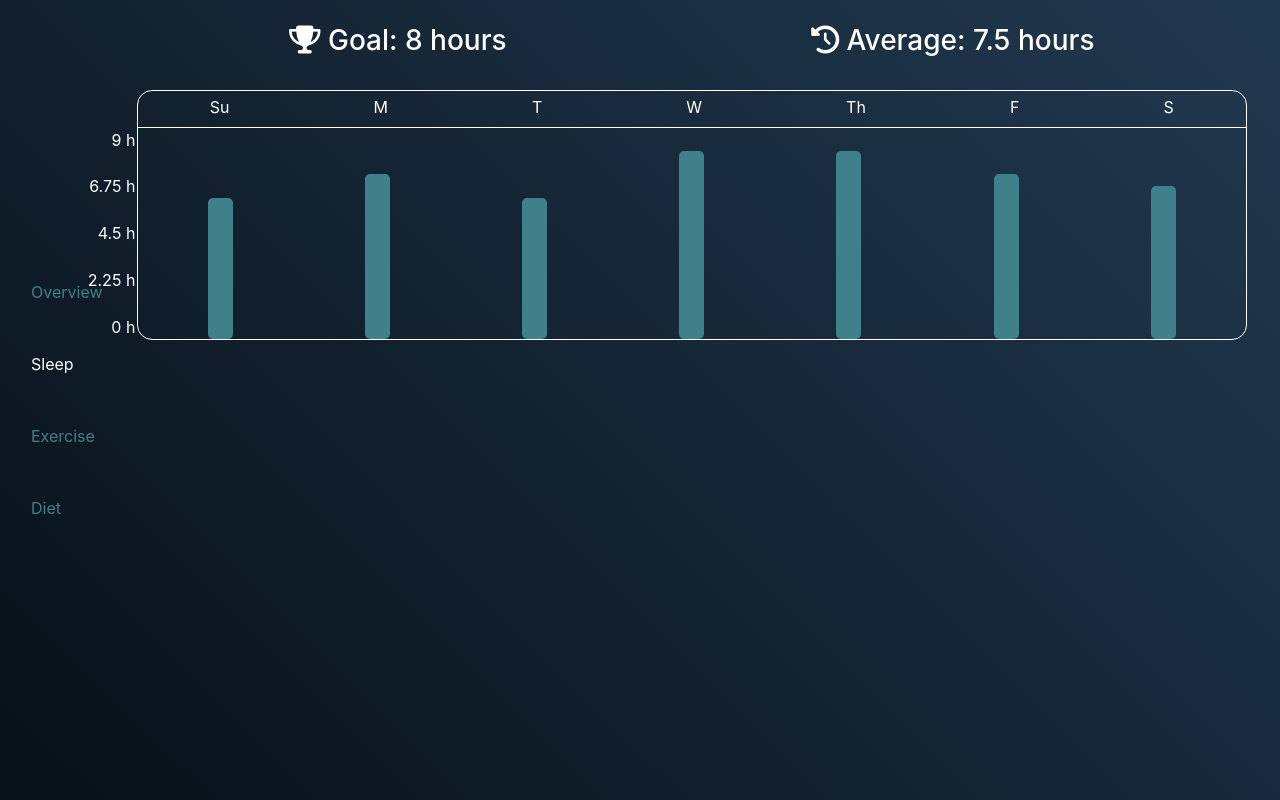
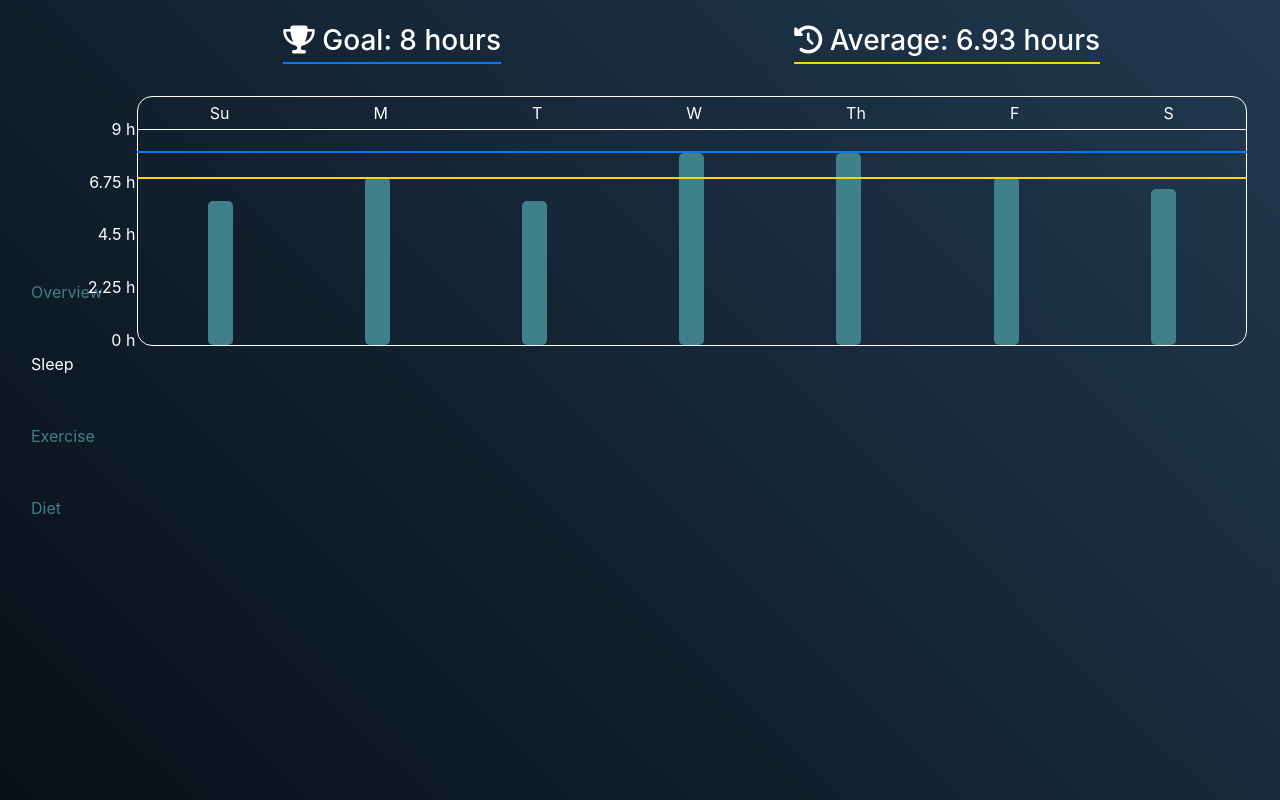
Before and after one commit to morrisbc/daze, a React (Create React App) app: page /dashboard/sleep in a window 1280 px wide. Built offline with nearby package versions, Linux system fonts and the light colour scheme; no server answers.

Commit message:
Added average and goal value marker lines to BarGraph component

```diff
--- a/src/components/BarGraph.js
+++ b/src/components/BarGraph.js
@@ -2,7 +2,7 @@ import React from "react";
 import PropTypes from "prop-types";
 import Bar from "./Bar";
 
-const BarGraph = ({ labels, values, unit, barColor }) => {
+const BarGraph = ({ labels, values, unit, goalValue, barColor }) => {
   // Throw Error if the number of labels doesn't match the number of values
   if (labels.length !== values.length) {
     throw new Error();
@@ -16,6 +16,9 @@ const BarGraph = ({ labels, values, unit, barColor }) => {
     scale.push(num);
   }
 
+  // Courtesy of https://codeburst.io/javascript-arrays-finding-the-minimum-maximum-sum-average-values-f02f1b0ce332
+  const avgValue = values.reduce((a, b) => a + b, 0) / values.length;
+
   return (
     <div
       className="d-flex flex-column"
@@ -26,19 +29,34 @@ const BarGraph = ({ labels, values, unit, barColor }) => {
       }}
     >
       <div
-        className="d-flex justify-content-around text-white pt-1"
+        className="d-flex justify-content-around text-white py-1"
         style={{ borderBottom: "1px solid white" }}
       >
         {labels.map(label => (
-          <label key={label} htmlFor={`${label}-bar`}>
+          <label className="m-0" key={label} htmlFor={`${label}-bar`}>
             {label}
           </label>
         ))}
       </div>
       <div className="position-relative h-100 d-flex justify-content-around align-items-end px-1">
+        {goalValue && (
+          <hr
+            className="w-100 position-absolute border border-primary m-0"
+            style={{
+              bottom: `${(goalValue / (maxValue + 1)) * 100}%`
+            }}
+          />
+        )}
+        <hr
+          className="w-100 position-absolute m-0"
+          style={{
+            bottom: `${(avgValue / (maxValue + 1)) * 100}%`,
+            border: "1px solid gold"
+          }}
+        />
         <div
-          className="position-absolute h-100 d-flex flex-column justify-content-between align-items-end text-white pr-3"
-          style={{ left: "-50px" }}
+          className="position-absolute d-flex flex-column justify-content-between align-items-end text-white pr-3"
+          style={{ left: "-50px", bottom: "-7px", height: "109%" }}
         >
           {scale.map(value => (
             <p key={value} className="m-0">
@@ -64,6 +82,7 @@ BarGraph.propTypes = {
   labels: PropTypes.array.isRequired,
   values: PropTypes.array.isRequired,
   unit: PropTypes.string.isRequired,
+  goalValue: PropTypes.number,
   barColor: PropTypes.string
 };
 
--- a/src/components/pages/dashboard/Sleep.js
+++ b/src/components/pages/dashboard/Sleep.js
@@ -5,18 +5,30 @@ import BarGraph from "../../BarGraph";
 const Sleep = ({ sleepGoal, sleepAvg }) => {
   const labels = ["Su", "M", "T", "W", "Th", "F", "S"];
   const values = [6, 7, 6, 8, 8, 7, 6.5];
+  // Courtesy of https://codeburst.io/javascript-arrays-finding-the-minimum-maximum-sum-average-values-f02f1b0ce332
+  const avgValue = values.reduce((a, b) => a + b, 0) / values.length;
 
   return (
     <div className="h-100 d-flex flex-column">
       <div className="d-flex justify-content-around text-white my-4">
-        <h3>
+        <h3
+          className="border-primary pb-1"
+          style={{ borderBottom: "2px solid" }}
+        >
           <i className="fas fa-trophy"></i> Goal: {sleepGoal} hours
         </h3>
-        <h3>
-          <i className="fas fa-history"></i> Average: {sleepAvg} hours
+        <h3 className="pb-1" style={{ borderBottom: "2px solid gold" }}>
+          <i className="fas fa-history"></i> Average: {avgValue.toFixed(2)}{" "}
+          hours
         </h3>
       </div>
-      <BarGraph labels={labels} values={values} unit={"h"} barColor="#3f808b" />
+      <BarGraph
+        labels={labels}
+        values={values}
+        unit={"h"}
+        goalValue={sleepGoal}
+        barColor="#3f808b"
+      />
     </div>
   );
 };
```
